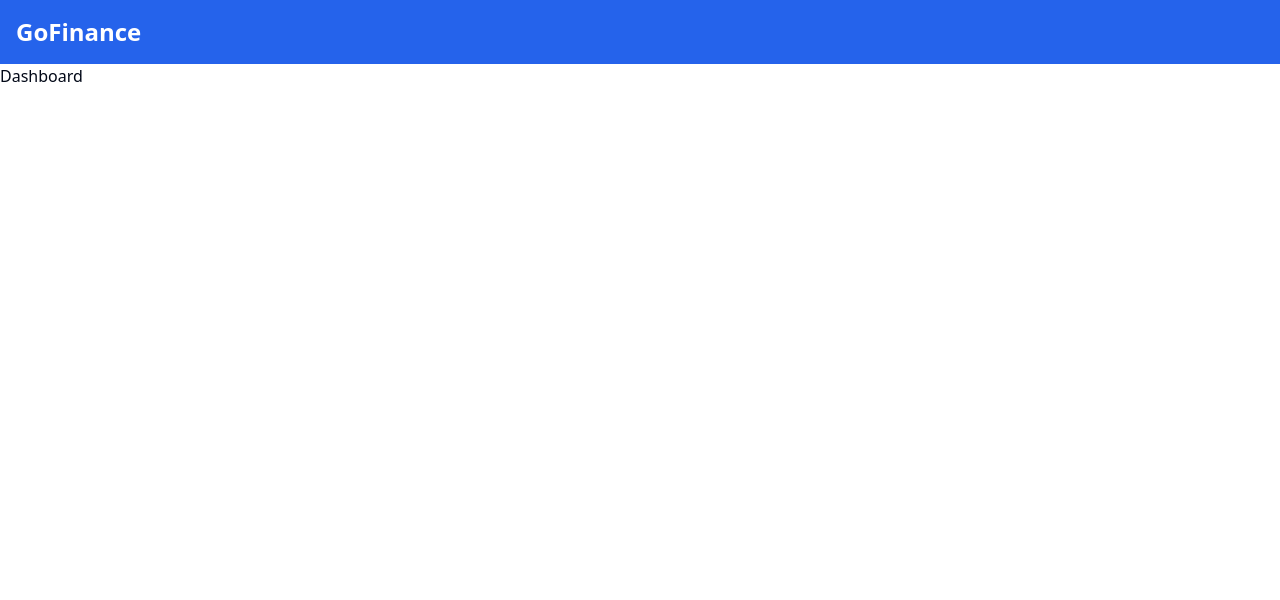
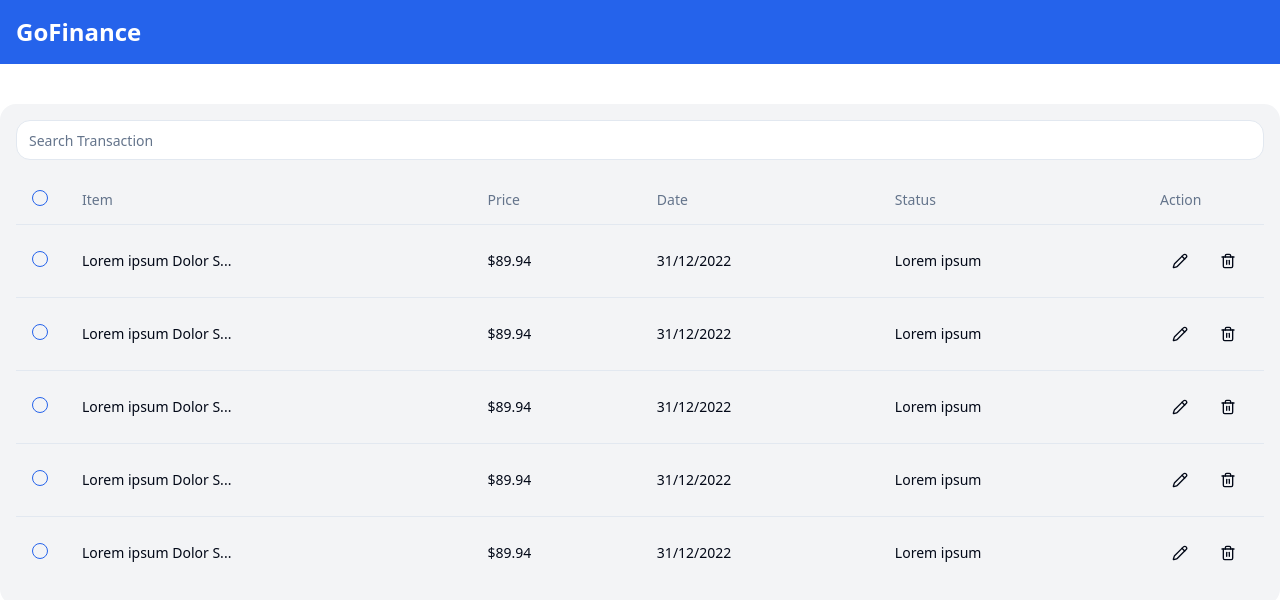
Before and after one commit to fitrondev/test-gofinance, a React (Vite) app: page /dashboard in a window 1280 px wide. Shown: the top 600 px of the page. Built offline with nearby package versions, Linux system fonts and the light colour scheme; no server answers; sample sign-in values are in the browser's storage.

Commit message:
Add DataTable component to Dashboard

```diff
--- a/src/pages/Dashboard/index.tsx
+++ b/src/pages/Dashboard/index.tsx
@@ -1,4 +1,10 @@
+import DataTable from "@/components/layouts/Dashboard/DataTable";
+
 const Dashboard = () => {
-  return <div>Dashboard</div>;
+  return (
+    <div>
+      <DataTable />
+    </div>
+  );
 };
 export default Dashboard;
```
